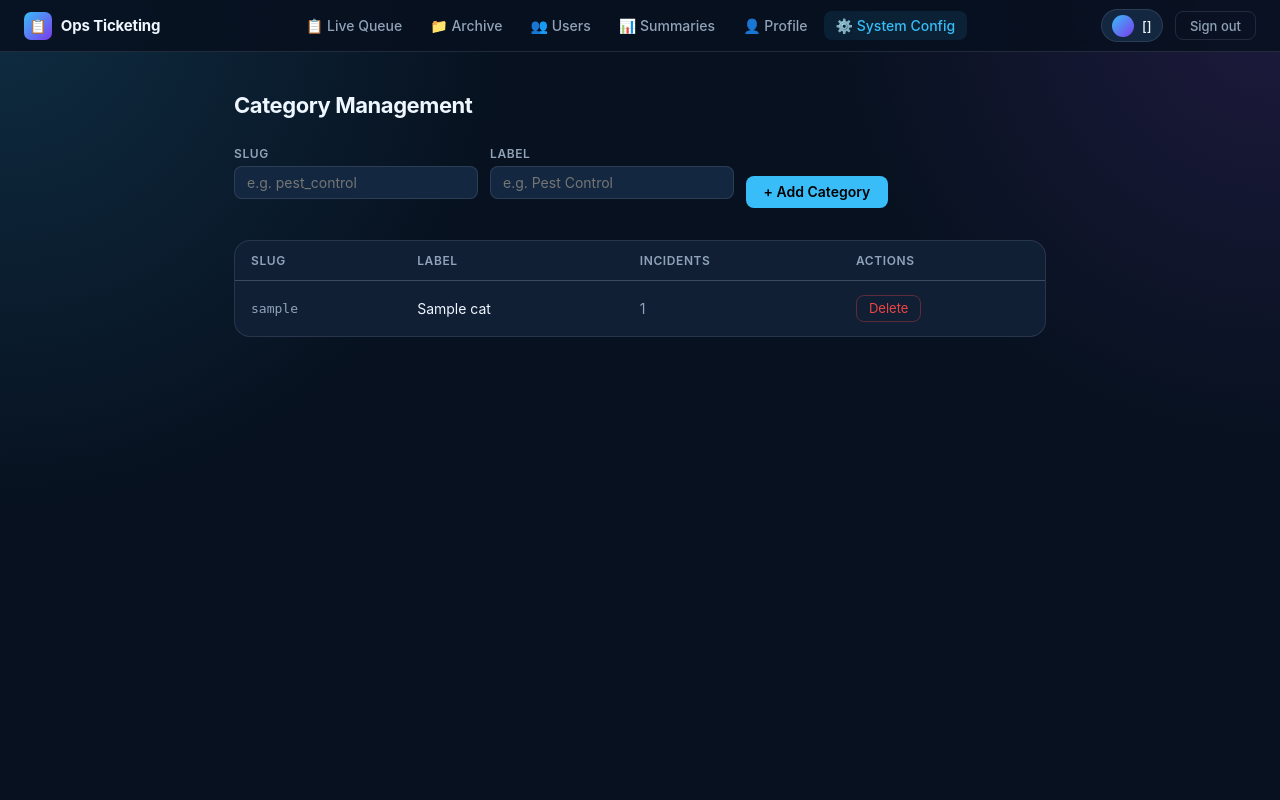
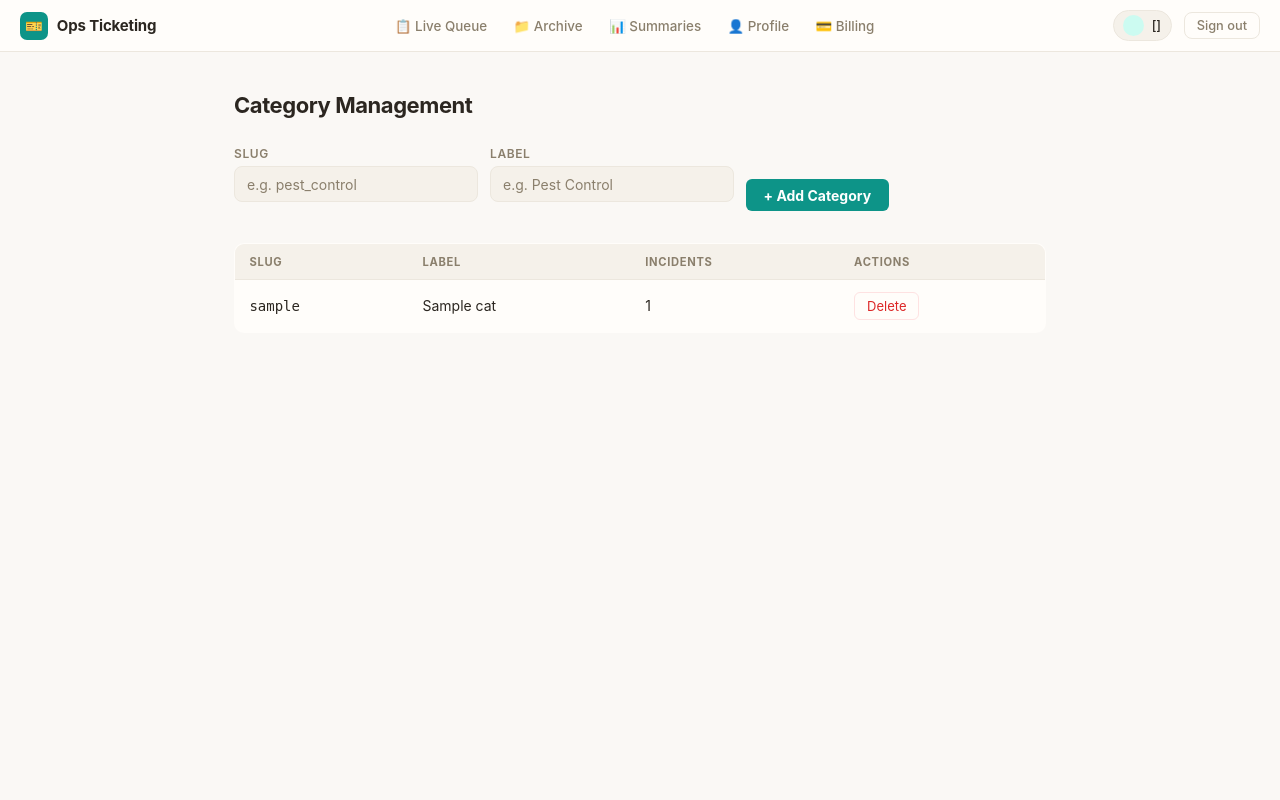
Before and after one commit to beeshaker/whatsapp_group, a Python web app: template backend/templates/super_admin_categories.html in a window 1280 px wide. Run offline with Jinja, Linux system fonts and the light colour scheme; the template is opened without the code that fills it: most values are stand-ins (such as "Sample title", 1, 10 or a date in 2020).

Commit message:
style: restyle super admin categories page with Warm Neutral design system (scope amendment)
Links base.css, swaps in the shared _nav.html partial (active_page=
'super_admin_categories'), applies .data-table to the category table, and
restyles this page's own remap-and-delete-category modal (id="modal", unrelated
to dashboard.html's #detail-modal-overlay) to the new palette. Domain-specific
.protected-badge (lock icon on protected categories) is preserved as page-local
CSS, not covered by base.css's badge variants.

Fixes a pre-existing id inconsistency: the avatar div was id="avatar" while
every other converted page uses id="nav-avatar" (the id _nav.html emits). Both
the HTML (now supplied by the partial) and this page's own inline script's
getElementById call are updated together so avatar-initials hydration keeps
working.

Known, verified-safe side effect: this page previously had no Settings or
Billing nav links at all (not role-gated, just absent from the old hand-written
nav). Adopting _nav.html adds both links, and both work correctly for a
super_admin user since require_admin/require_login in backend/auth.py both
accept the super_admin role. This is intentional, not scope creep.

Co-Authored-By: Claude Sonnet 5 <noreply@anthropic.com>

```diff
--- a/backend/templates/super_admin_categories.html
+++ b/backend/templates/super_admin_categories.html
@@ -4,153 +4,11 @@
   <meta charset="UTF-8">
   <meta name="viewport" content="width=device-width, initial-scale=1.0">
   <title>Category Management — Ops Ticketing</title>
+  <link rel="stylesheet" href="/static/css/base.css">
   <style>
-    :root {
-      --bg: #07111f;
-      --bg-soft: #0b1728;
-      --surface: #101f34;
-      --surface-2: #132840;
-      --surface-3: #18324f;
-      --line: rgba(148, 163, 184, 0.18);
-      --text: #eef6ff;
-      --muted: #91a3b8;
-      --muted-2: #65758a;
-      --blue: #38bdf8;
-      --blue-deep: #075985;
-      --red: #ef4444;
-      --red-soft: rgba(239, 68, 68, 0.14);
-      --green: #22c55e;
-      --amber: #f59e0b;
-      --radius-xl: 22px;
-      --radius-lg: 16px;
-      --radius-md: 12px;
-      --radius-sm: 8px;
-    }
-
-    *, *::before, *::after { box-sizing: border-box; }
-    * { margin: 0; padding: 0; }
-    html, body { height: 100%; }
-
-    body {
-      font-family: Inter, ui-sans-serif, system-ui, -apple-system, BlinkMacSystemFont, "Segoe UI", sans-serif;
-      background:
-        radial-gradient(circle at top left, rgba(56, 189, 248, 0.16), transparent 34%),
-        radial-gradient(circle at top right, rgba(168, 85, 247, 0.14), transparent 30%),
-        var(--bg);
-      color: var(--text);
-      min-height: 100vh;
-    }
-
-    button, input, select { font: inherit; }
-
-    /* ── Nav ── */
-    .nav {
-      position: sticky;
-      top: 0;
-      z-index: 100;
-      background: rgba(7, 17, 31, 0.88);
-      backdrop-filter: blur(14px);
-      border-bottom: 1px solid var(--line);
-      display: flex;
-      align-items: center;
-      gap: 1rem;
-      padding: 0 1.5rem;
-      height: 52px;
-    }
-
-    .nav-brand {
-      display: flex;
-      align-items: center;
-      gap: 0.55rem;
-      text-decoration: none;
-      color: var(--text);
-      font-weight: 700;
-      font-size: 0.9375rem;
-      letter-spacing: -0.01em;
-      flex-shrink: 0;
-    }
-
-    .nav-brand-icon {
-      width: 28px;
-      height: 28px;
-      background: linear-gradient(135deg, var(--blue) 0%, #7c3aed 100%);
-      border-radius: 7px;
-      display: flex;
-      align-items: center;
-      justify-content: center;
-      font-size: 0.875rem;
-    }
-
-    .nav-links {
-      display: flex;
-      align-items: center;
-      gap: 0.25rem;
-      flex: 1;
-      justify-content: center;
-    }
-
-    .nav-link {
-      display: flex;
-      align-items: center;
-      gap: 0.35rem;
-      padding: 0.375rem 0.75rem;
-      border-radius: var(--radius-sm);
-      font-size: 0.875rem;
-      font-weight: 500;
-      color: var(--muted);
-      text-decoration: none;
-      transition: color 0.15s, background 0.15s;
-    }
-
-    .nav-link:hover { color: var(--text); background: rgba(148, 163, 184, 0.08); }
-    .nav-link.active { color: var(--blue); background: rgba(56, 189, 248, 0.1); }
-
-    .nav-right {
-      display: flex;
-      align-items: center;
-      gap: 0.75rem;
-      flex-shrink: 0;
-    }
-
-    .user-pill {
-      display: flex;
-      align-items: center;
-      gap: 0.5rem;
-      padding: 0.3rem 0.65rem;
-      background: var(--surface-2);
-      border: 1px solid var(--line);
-      border-radius: 99px;
-      font-size: 0.8125rem;
-      font-weight: 500;
-    }
-
-    .user-avatar {
-      width: 22px;
-      height: 22px;
-      border-radius: 50%;
-      background: linear-gradient(135deg, var(--blue) 0%, #7c3aed 100%);
-      display: flex;
-      align-items: center;
-      justify-content: center;
-      font-size: 0.65rem;
-      font-weight: 700;
-      color: #fff;
-      flex-shrink: 0;
-    }
-
-    .btn-signout {
-      padding: 0.35rem 0.875rem;
-      background: transparent;
-      border: 1px solid var(--line);
-      border-radius: var(--radius-sm);
-      color: var(--muted);
-      font-size: 0.8125rem;
-      font-weight: 500;
-      cursor: pointer;
-      transition: color 0.15s, border-color 0.15s;
-    }
-
-    .btn-signout:hover { color: var(--red); border-color: rgba(239, 68, 68, 0.4); }
+    /* Page-local styles: page shell, add-category form, category table cells,
+       protected badge, and this page's own remap-and-delete modal. Shared
+       tokens / nav / buttons / inputs / data-table come from base.css. */
 
     /* ── Page ── */
     .page {
@@ -189,35 +47,21 @@
       letter-spacing: 0.05em;
     }
 
-    .field-input {
-      padding: 0.45rem 0.75rem;
-      background: var(--surface-2);
-      border: 1px solid var(--line);
-      border-radius: var(--radius-sm);
-      color: var(--text);
-      font-size: 0.875rem;
-      outline: none;
-      transition: border-color 0.15s;
-    }
-
-    .field-input:focus { border-color: var(--blue); }
-    .field-input.error { border-color: var(--red); }
-
     .btn-add {
       padding: 0.47rem 1.1rem;
-      background: var(--blue);
+      background: var(--teal);
       border: none;
       border-radius: var(--radius-sm);
-      color: #000;
+      color: #fff;
       font-size: 0.875rem;
-      font-weight: 600;
+      font-weight: 700;
       cursor: pointer;
       transition: opacity 0.15s;
       align-self: flex-end;
       margin-top: 1.05rem;
     }
 
-    .btn-add:hover { opacity: 0.88; }
+    .btn-add:hover:not(:disabled) { opacity: 0.88; }
     .btn-add:disabled { opacity: 0.45; cursor: not-allowed; }
 
     .inline-error {
@@ -228,37 +72,10 @@
 
     /* ── Table ── */
     .table-wrap {
-      background: var(--surface);
-      border: 1px solid var(--line);
-      border-radius: var(--radius-lg);
-      overflow: hidden;
+      /* .data-table (base.css) provides the surface/border/radius on the
+         <table> itself; this div is kept as a structural wrapper only,
+         matching the pattern used on other data-table pages. */
     }
-
-    table {
-      width: 100%;
-      border-collapse: collapse;
-    }
-
-    th {
-      text-align: left;
-      font-size: 0.75rem;
-      font-weight: 600;
-      color: var(--muted);
-      text-transform: uppercase;
-      letter-spacing: 0.05em;
-      padding: 0.75rem 1rem;
-      border-bottom: 1px solid var(--line);
-    }
-
-    td {
-      padding: 0.85rem 1rem;
-      font-size: 0.875rem;
-      border-bottom: 1px solid var(--line);
-      vertical-align: middle;
-    }
-
-    tr:last-child td { border-bottom: none; }
-    tr:hover td { background: rgba(148, 163, 184, 0.04); }
 
     .slug-cell { font-family: monospace; color: var(--muted); font-size: 0.8125rem; }
     .count-cell { color: var(--muted); }
@@ -266,28 +83,33 @@
     .btn-delete {
       padding: 0.3rem 0.75rem;
       background: transparent;
-      border: 1px solid rgba(239, 68, 68, 0.35);
+      border: 1px solid var(--red-soft);
       border-radius: var(--radius-sm);
       color: var(--red);
       font-size: 0.8125rem;
       cursor: pointer;
-      transition: background 0.15s, border-color 0.15s;
+      transition: background 0.15s;
     }
 
-    .btn-delete:hover { background: var(--red-soft); border-color: var(--red); }
+    .btn-delete:hover { background: var(--red-soft); }
 
+    /* Lock-icon badge shown on protected categories (cannot be deleted).
+       Domain-specific to this page — not one of base.css's ticket-status
+       .badge-* variants, so kept here. */
     .protected-badge {
       font-size: 1rem;
       cursor: default;
       opacity: 0.6;
     }
 
-    /* ── Modal ── */
+    /* ── Modal (this page's own remap-and-delete-category modal; separate
+       from dashboard.html's #detail-modal-overlay) ── */
     .modal-overlay {
       display: none;
       position: fixed;
       inset: 0;
-      background: rgba(0, 0, 0, 0.65);
+      background: rgba(43, 38, 32, 0.45);
+      backdrop-filter: blur(3px);
       z-index: 200;
       align-items: center;
       justify-content: center;
@@ -299,6 +121,7 @@
       background: var(--surface);
       border: 1px solid var(--line);
       border-radius: var(--radius-xl);
+      box-shadow: var(--shadow);
       padding: 1.75rem;
       max-width: 420px;
       width: 90%;
@@ -318,13 +141,9 @@
     }
 
     .modal-select {
+      /* base.css styles bare <select> (background/border/radius/color); this
+         class only adds the layout it needs beyond that default. */
       width: 100%;
-      padding: 0.45rem 0.75rem;
-      background: var(--surface-2);
-      border: 1px solid var(--line);
-      border-radius: var(--radius-sm);
-      color: var(--text);
-      font-size: 0.875rem;
       margin-bottom: 1.25rem;
     }
 
@@ -366,29 +185,8 @@
 </head>
 <body>
 
-<nav class="nav">
-  <a class="nav-brand" href="/">
-    <div class="nav-brand-icon">📋</div>
-    Ops Ticketing
-  </a>
-  <div class="nav-links">
-    <a class="nav-link" href="/">📋 Live Queue</a>
-    <a class="nav-link" href="/archive">📁 Archive</a>
-    <a class="nav-link" href="/users">👥 Users</a>
-    <a class="nav-link" href="/summaries">📊 Summaries</a>
-    <a class="nav-link" href="/admin/profile">👤 Profile</a>
-    <a class="nav-link active" href="/super-admin/categories">⚙️ System Config</a>
-  </div>
-  <div class="nav-right">
-    <div class="user-pill">
-      <div class="user-avatar" id="avatar"></div>
-      <span>{{ username }}</span>
-    </div>
-    <form action="/logout" method="post" style="margin:0">
-      <button type="submit" class="btn-signout">Sign out</button>
-    </form>
-  </div>
-</nav>
+{% set active_page = 'super_admin_categories' %}
+{% include "_nav.html" %}
 
 <div class="page">
   <div class="page-title">Category Management</div>
@@ -396,19 +194,19 @@
   <div class="add-form">
     <div class="field-group">
       <label class="field-label" for="new-slug">Slug</label>
-      <input id="new-slug" class="field-input" type="text" placeholder="e.g. pest_control" maxlength="50">
+      <input id="new-slug" type="text" placeholder="e.g. pest_control" maxlength="50">
       <div class="inline-error" id="slug-error"></div>
     </div>
     <div class="field-group">
       <label class="field-label" for="new-label">Label</label>
-      <input id="new-label" class="field-input" type="text" placeholder="e.g. Pest Control" maxlength="100">
+      <input id="new-label" type="text" placeholder="e.g. Pest Control" maxlength="100">
       <div class="inline-error" id="label-error"></div>
     </div>
     <button class="btn-add" id="btn-add" onclick="addCategory()">+ Add Category</button>
   </div>
 
   <div class="table-wrap">
-    <table>
+    <table class="data-table">
       <thead>
         <tr>
           <th>Slug</th>
@@ -453,7 +251,7 @@
 
 <script>
   const username = {{ username | tojson }};
-  const el = document.getElementById('avatar');
+  const el = document.getElementById('nav-avatar');
   if (el && username) el.textContent = username.slice(0, 2).toUpperCase();
 
   let _deleteSlug = null;
```
